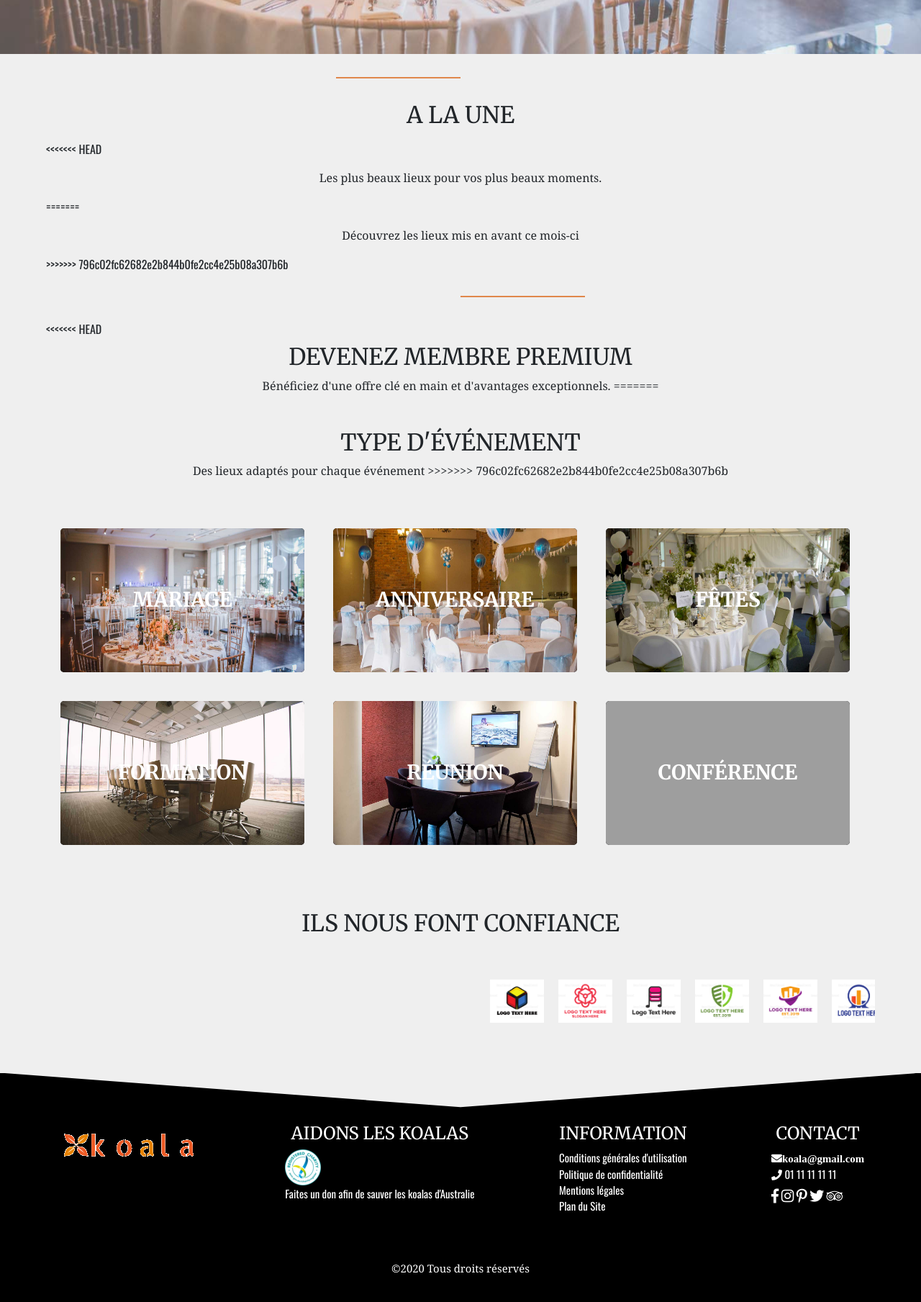
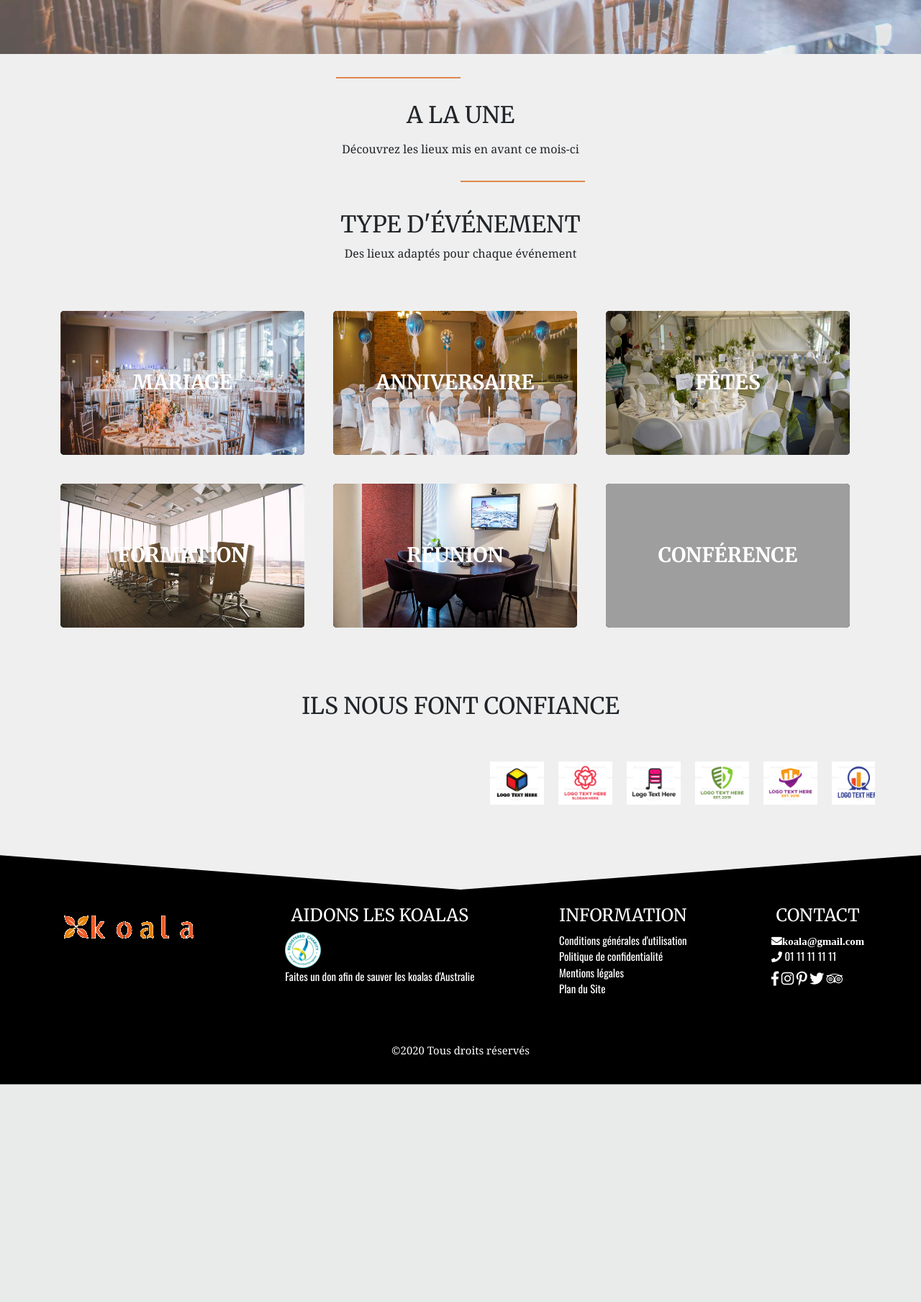
Before and after one commit to FaZyiOne/projetswf3, a Symfony app: template templates/homepage/index.html.twig in a window 1280 px wide. Shown: the part 725-2534 px from the top of the page at 72% size. After the commit the page ends 2232 px from the top, so only its background shows below. Run offline with Twig, Linux system fonts and the light colour scheme; the template is opened without the code that fills it, so the values that code supplies are empty; some libraries are stand-ins or nearby versions; some web fonts are replaced; grey boxes are pictures that could not be loaded.

Commit message:
Finition3

```diff
--- a/templates/homepage/index.html.twig
+++ b/templates/homepage/index.html.twig
@@ -48,11 +48,7 @@
         <section class="bestOf">
             <div class="traitD"></div>
             <h2 class="text-center m-3">A la une </h2>
-<<<<<<< HEAD
-            <p class="text-center m-3">Les plus beaux lieux pour vos plus beaux moments.</p>
-=======
             <p class="text-center m-3">Découvrez les lieux mis en avant ce mois-ci </p>
->>>>>>> 796c02fc62682e2b844b0fe2cc4e25b08a307b6b
             <div class="traitL"></div>
             <div class="bande">
                 {% for reservation in reservations %}
@@ -77,13 +73,8 @@
             </div>
         </section>
         <section class="typeEvent">
-<<<<<<< HEAD
-            <h2 class="text-center mt-2">Devenez membre Premium</h2>
-            <p class="text-center mt-2 mb-5">Bénéficiez d'une offre clé en main et d'avantages exceptionnels.
-=======
             <h2 class="text-center mt-2">Type d'événement</h2>
             <p class="text-center mt-2 mb-5">Des lieux adaptés pour chaque événement
->>>>>>> 796c02fc62682e2b844b0fe2cc4e25b08a307b6b
             </p>
             <ul class="hover_block text-center col-sm-12">
                 <li class="col-sm-12 col-md-6 col-lg-4">
```
